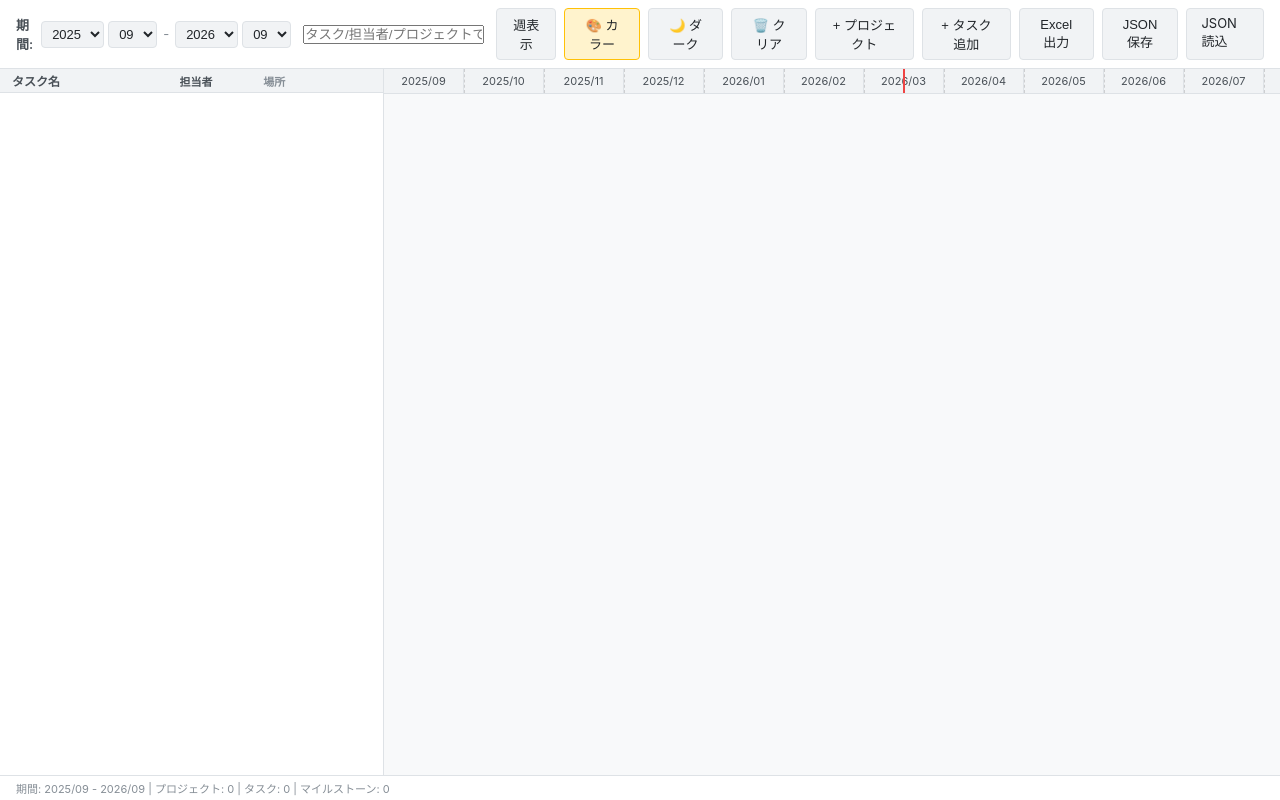
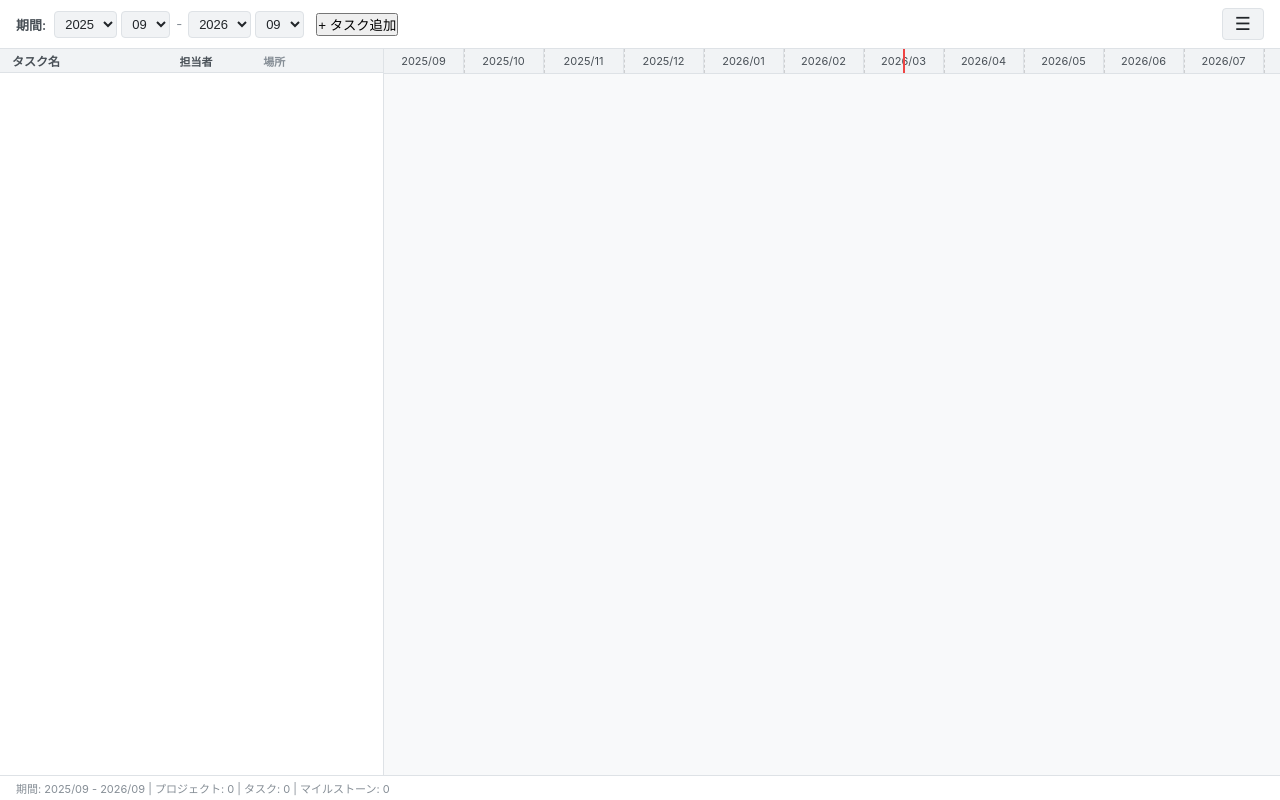
Before and after one commit to ichyy-n/timelane, a React (Vite) app: page / in a window 1280 px wide. Built offline with nearby package versions, Linux system fonts and the light colour scheme.

Commit message:
feat(toolbar): hamburger menu + remove search box

```diff
--- a/src/App.css
+++ b/src/App.css
@@ -700,3 +700,56 @@ body {
   pointer-events: none;
   user-select: none;
 }
+
+/* Hamburger menu */
+.hamburger-wrapper {
+  position: relative;
+  margin-left: auto;
+}
+
+.hamburger-btn {
+  background: var(--bg-surface);
+  color: var(--text-primary);
+  border: 1px solid var(--border);
+  padding: 6px 12px;
+  border-radius: 4px;
+  cursor: pointer;
+  font-size: 18px;
+  line-height: 1;
+}
+
+.hamburger-btn:hover {
+  background: var(--bg-hover);
+}
+
+.hamburger-menu {
+  position: absolute;
+  top: 100%;
+  right: 0;
+  margin-top: 4px;
+  background: var(--bg-secondary);
+  border: 1px solid var(--border);
+  border-radius: 6px;
+  box-shadow: 0 4px 16px rgba(0, 0, 0, 0.15);
+  z-index: 50;
+  min-width: 200px;
+  padding: 4px 0;
+}
+
+.hamburger-menu button,
+.hamburger-menu .hamburger-menu-load {
+  display: block;
+  width: 100%;
+  text-align: left;
+  background: none;
+  border: none;
+  color: var(--text-primary);
+  padding: 8px 16px;
+  cursor: pointer;
+  font-size: 13px;
+}
+
+.hamburger-menu button:hover,
+.hamburger-menu .hamburger-menu-load:hover {
+  background: var(--bg-hover);
+}
--- a/src/App.jsx
+++ b/src/App.jsx
@@ -139,8 +139,6 @@ function App() {
   // Dark mode state (independent of colorMode)
   const [darkMode, setDarkMode] = useState(false);
 
-  // C3: Search/filter state
-  const [searchQuery, setSearchQuery] = useState('');
 
   // Apply dark mode to document body
   useEffect(() => {
@@ -270,52 +268,6 @@ function App() {
     }
     return rows;
   }, [projects, collapsedProjects, collapsedIds]);
-
-  // C3: Filtered display rows (UX-4: show project header when child tasks match)
-  const filteredDisplayRows = useMemo(() => {
-    if (!searchQuery.trim()) return displayRows;
-    const q = searchQuery.toLowerCase();
-
-    // Step 1: Collect projectIds that have matching tasks
-    const matchedProjectIds = new Set();
-    // Also track which project names match directly
-    const nameMatchedProjectIds = new Set();
-
-    for (const row of displayRows) {
-      if (row.type === 'project-header') {
-        if (row.project.name.toLowerCase().includes(q)) {
-          nameMatchedProjectIds.add(row.project.id);
-        }
-      } else {
-        const t = row.task;
-        if (
-          t.name?.toLowerCase().includes(q) ||
-          t.assignee?.toLowerCase().includes(q) ||
-          t.location?.toLowerCase().includes(q)
-        ) {
-          matchedProjectIds.add(row.projectId);
-        }
-      }
-    }
-
-    // Step 2: Filter rows
-    return displayRows.filter(row => {
-      if (row.type === 'project-header') {
-        const pid = row.project.id;
-        // Show header if project name matches OR any child task matches
-        return nameMatchedProjectIds.has(pid) || matchedProjectIds.has(pid);
-      }
-      // If project name matched, show all tasks under it
-      if (nameMatchedProjectIds.has(row.projectId)) return true;
-      // Otherwise only show matching tasks
-      const t = row.task;
-      return (
-        t.name?.toLowerCase().includes(q) ||
-        t.assignee?.toLowerCase().includes(q) ||
-        t.location?.toLowerCase().includes(q)
-      );
-    });
-  }, [displayRows, searchQuery]);
 
   const toggleCollapse = useCallback((taskId) => {
     setCollapsedIds((prev) => {
@@ -611,8 +563,6 @@ function App() {
         onColorModeChange={setColorMode}
         viewMode={viewMode}
         onViewModeChange={setViewMode}
-        searchQuery={searchQuery}
-        onSearchChange={setSearchQuery}
         darkMode={darkMode}
         onDarkModeChange={setDarkMode}
         onClearAll={handleClearAll}
@@ -637,7 +587,7 @@ function App() {
       <div className="main-content">
         <div className="left-panel" ref={leftPanelRef} onScroll={syncScroll("left")}>
           <TaskList
-            displayRows={filteredDisplayRows}
+            displayRows={displayRows}
             collapsedIds={collapsedIds}
             collapsedProjects={collapsedProjects}
             onToggleCollapse={toggleCollapse}
@@ -652,7 +602,7 @@ function App() {
         </div>
         <div className="right-panel" ref={rightPanelRef} onScroll={syncScroll("right")}>
           <GanttChart
-            displayRows={filteredDisplayRows}
+            displayRows={displayRows}
             months={months}
             onTaskClick={handleTaskClick}
             onTaskUpdate={handleTaskUpdate}
--- a/src/components/Toolbar.jsx
+++ b/src/components/Toolbar.jsx
@@ -1,3 +1,5 @@
+import { useState, useRef, useEffect } from "react";
+
 export default function Toolbar({
   onAddTask,
   onAddProject,
@@ -10,17 +12,35 @@ export default function Toolbar({
   onColorModeChange,
   viewMode,
   onViewModeChange,
-  searchQuery,
-  onSearchChange,
   darkMode,
   onDarkModeChange,
   onClearAll,
 }) {
+  const [isMenuOpen, setIsMenuOpen] = useState(false);
+  const menuRef = useRef(null);
+
   const years = Array.from({ length: 10 }, (_, i) => 2024 + i);
   const monthNums = Array.from({ length: 12 }, (_, i) => i + 1);
 
   const handleRangeChange = (field, value) => {
     onViewRangeChange((prev) => ({ ...prev, [field]: Number(value) }));
+  };
+
+  // Close menu on outside click
+  useEffect(() => {
+    if (!isMenuOpen) return;
+    const handleMouseDown = (e) => {
+      if (menuRef.current && !menuRef.current.contains(e.target)) {
+        setIsMenuOpen(false);
+      }
+    };
+    document.addEventListener("mousedown", handleMouseDown);
+    return () => document.removeEventListener("mousedown", handleMouseDown);
+  }, [isMenuOpen]);
+
+  const handleMenuAction = (action) => {
+    action();
+    setIsMenuOpen(false);
   };
 
   return (
@@ -61,56 +81,41 @@ export default function Toolbar({
           ))}
         </select>
       </div>
-      <div className="toolbar-search">
-        <input
-          type="text"
-          placeholder="タスク/担当者/プロジェクトで絞り込み"
-          value={searchQuery}
-          onChange={(e) => onSearchChange(e.target.value)}
-          className="search-input"
-        />
-        {searchQuery && (
-          <button onClick={() => onSearchChange('')} className="btn-clear-search">✕</button>
-        )}
-      </div>
-      <div className="toolbar-actions">
+      <button onClick={onAddTask}>+ タスク追加</button>
+      <div className="hamburger-wrapper" ref={menuRef}>
         <button
-          onClick={() => onViewModeChange(viewMode === 'month' ? 'week' : 'month')}
-          className={viewMode === 'week' ? 'btn-active' : ''}
-          title={viewMode === 'month' ? '週表示に切替' : '月表示に切替'}
+          className="hamburger-btn"
+          onClick={() => setIsMenuOpen((prev) => !prev)}
+          title="メニュー"
         >
-          {viewMode === 'month' ? '週表示' : '月表示'}
+          ☰
         </button>
-        <button
-          onClick={() => onColorModeChange(!colorMode)}
-          className={colorMode ? "btn-color-active" : ""}
-          title={colorMode ? "カラー ON" : "モノクロ"}
-        >
-          {colorMode ? "\uD83C\uDFA8 カラー" : "\u25A0 モノクロ"}
+        {isMenuOpen && (
+          <div className="hamburger-menu">
+            <button onClick={() => handleMenuAction(onAddProject)}>+ プロジェクト</button>
+            <button onClick={() => handleMenuAction(() => onViewModeChange(viewMode === 'month' ? 'week' : 'month'))}>
+              {viewMode === 'month' ? '週表示に切替' : '月表示に切替'}
             </button>
-        <button
-          onClick={() => onDarkModeChange(!darkMode)}
-          className={darkMode ? "btn-dark-active" : ""}
-          title={darkMode ? "ライトモードに切替" : "ダークモードに切替"}
-        >
-          {darkMode ? "☀️ ライト" : "🌙 ダーク"}
+            <button onClick={() => handleMenuAction(() => onColorModeChange(!colorMode))}>
+              {colorMode ? "🎨 カラー → モノクロ" : "■ モノクロ → カラー"}
             </button>
-        <button onClick={onClearAll} title="全データをクリア">🗑️ クリア</button>
-        <button onClick={onAddProject}>+ プロジェクト</button>
-        <button onClick={onAddTask}>
-          + タスク追加
+            <button onClick={() => handleMenuAction(() => onDarkModeChange(!darkMode))}>
+              {darkMode ? "☀️ ライトモードに切替" : "🌙 ダークモードに切替"}
             </button>
-        <button onClick={onExportExcel}>Excel出力</button>
-        <button onClick={onSave}>JSON保存</button>
-        <label className="btn-load">
+            <button onClick={() => handleMenuAction(onExportExcel)}>Excel出力</button>
+            <button onClick={() => handleMenuAction(onSave)}>JSON保存</button>
+            <label className="hamburger-menu-load">
               JSON読込
               <input
                 type="file"
                 accept=".json"
-            onChange={onLoad}
+                onChange={(e) => { onLoad(e); setIsMenuOpen(false); }}
                 style={{ display: "none" }}
               />
             </label>
+            <button onClick={() => handleMenuAction(onClearAll)}>🗑️ クリア</button>
+          </div>
+        )}
       </div>
     </div>
   );
```
Lines whose indentation alone changed are shown as unchanged.
